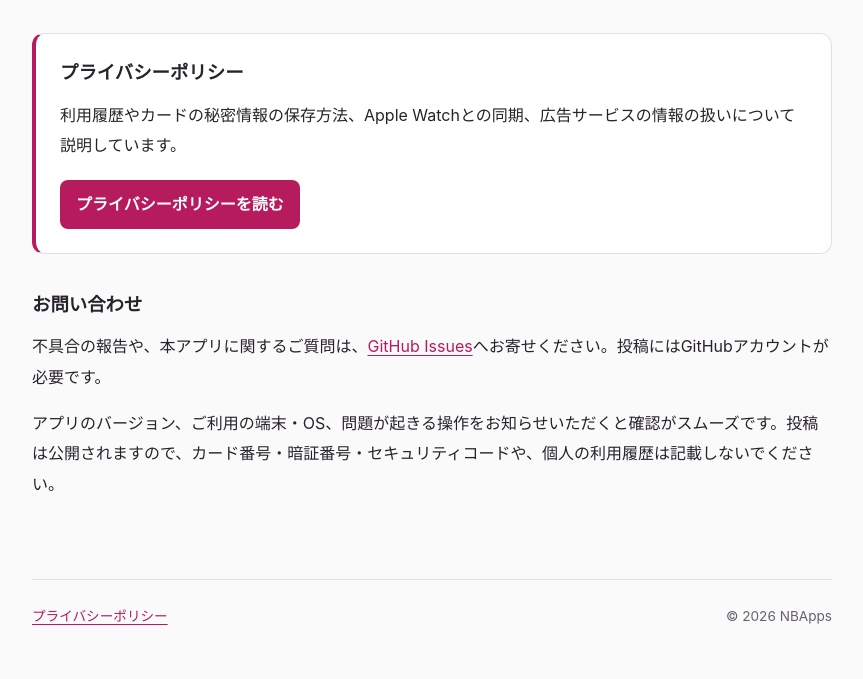
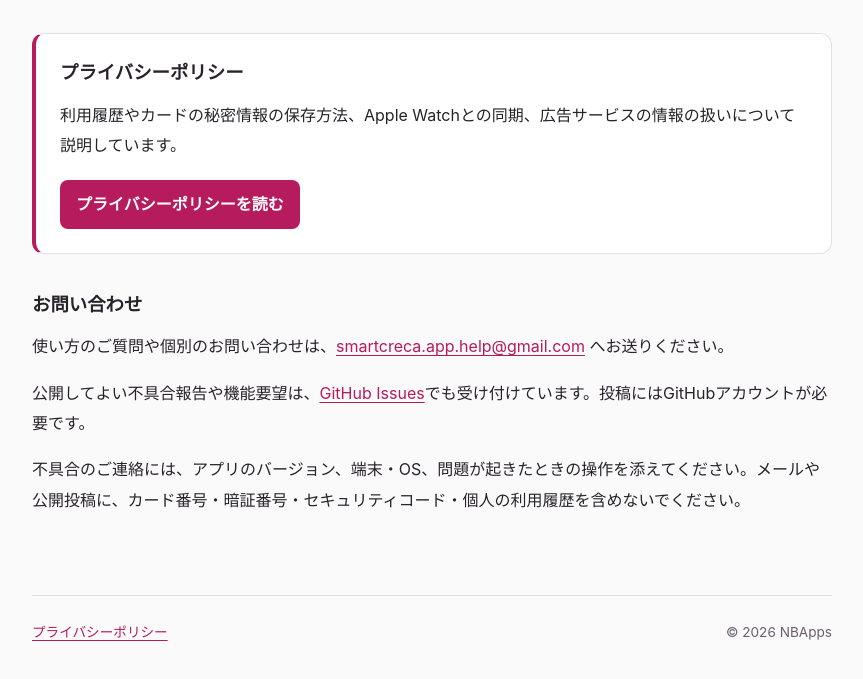
Before and after one commit to nbashohei/smartcreca-info, a plain HTML site: page index.html in a window 1280 px wide. Shown: the part 343-1022 px from the top of the page, without its empty margins (208-1071 px from the left). Drawn offline with Linux system fonts and the light colour scheme.

Commit message:
Publish the SmartCreCa support email for private inquiries

```diff
--- a/index.html
+++ b/index.html
@@ -20,8 +20,9 @@
       <a class="button" href="privacy.html">プライバシーポリシーを読む</a>
     </section>
     <section aria-labelledby="support"><h2 id="support">お問い合わせ</h2>
-      <p>不具合の報告や、本アプリに関するご質問は、<a href="https://github.com/nbashohei/smartcreca-info/issues">GitHub Issues</a>へお寄せください。投稿にはGitHubアカウントが必要です。</p>
-      <p>アプリのバージョン、ご利用の端末・OS、問題が起きる操作をお知らせいただくと確認がスムーズです。投稿は公開されますので、カード番号・暗証番号・セキュリティコードや、個人の利用履歴は記載しないでください。</p>
+      <p>使い方のご質問や個別のお問い合わせは、<a href="mailto:smartcreca.app.help@gmail.com">smartcreca.app.help@gmail.com</a> へお送りください。</p>
+      <p>公開してよい不具合報告や機能要望は、<a href="https://github.com/nbashohei/smartcreca-info/issues">GitHub Issues</a>でも受け付けています。投稿にはGitHubアカウントが必要です。</p>
+      <p>不具合のご連絡には、アプリのバージョン、端末・OS、問題が起きたときの操作を添えてください。メールや公開投稿に、カード番号・暗証番号・セキュリティコード・個人の利用履歴を含めないでください。</p>
     </section>
   </main>
   <footer><a href="privacy.html">プライバシーポリシー</a><span>© 2026 NBApps</span></footer>
```
Also changed, not shown: privacy.html (+2 -2 lines).
